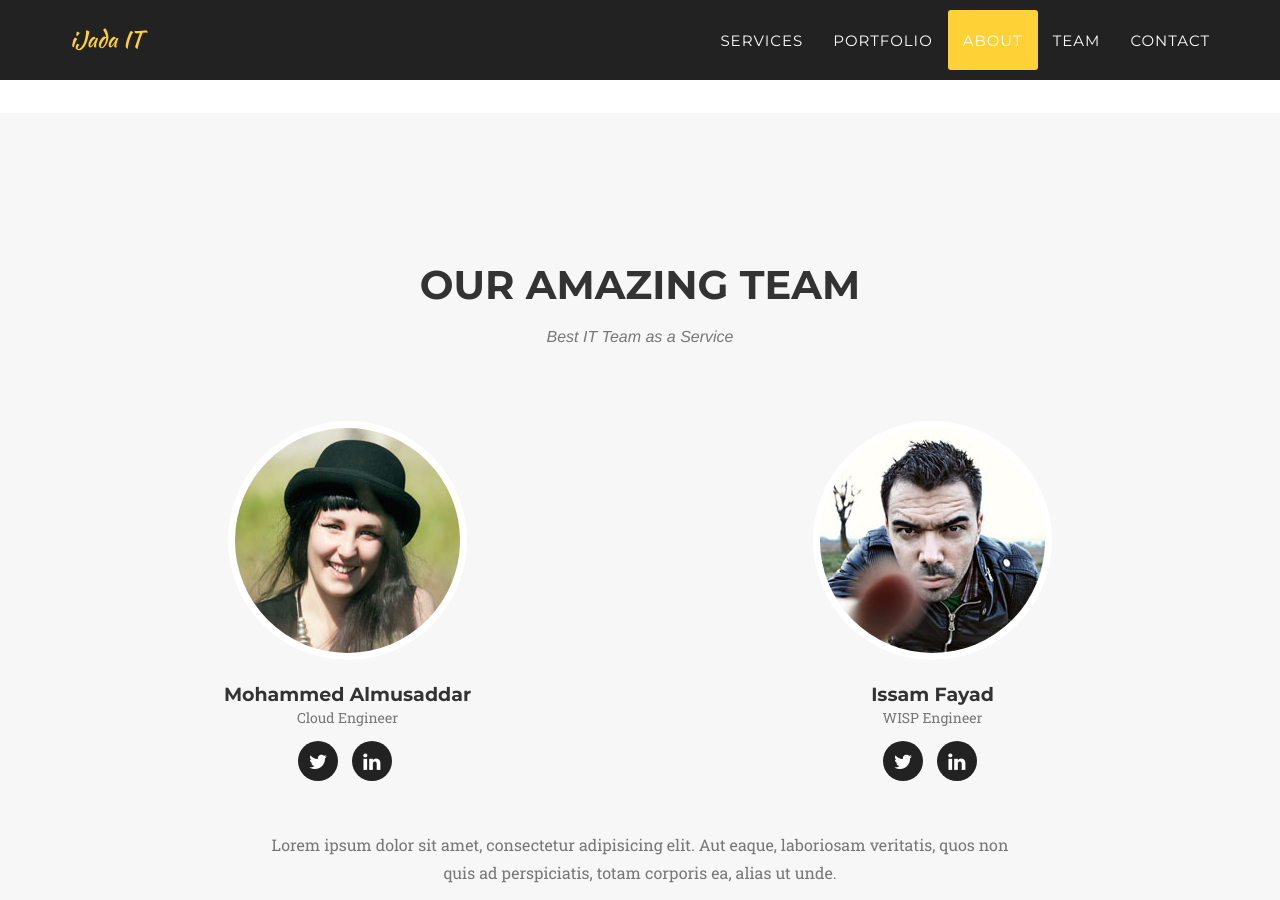
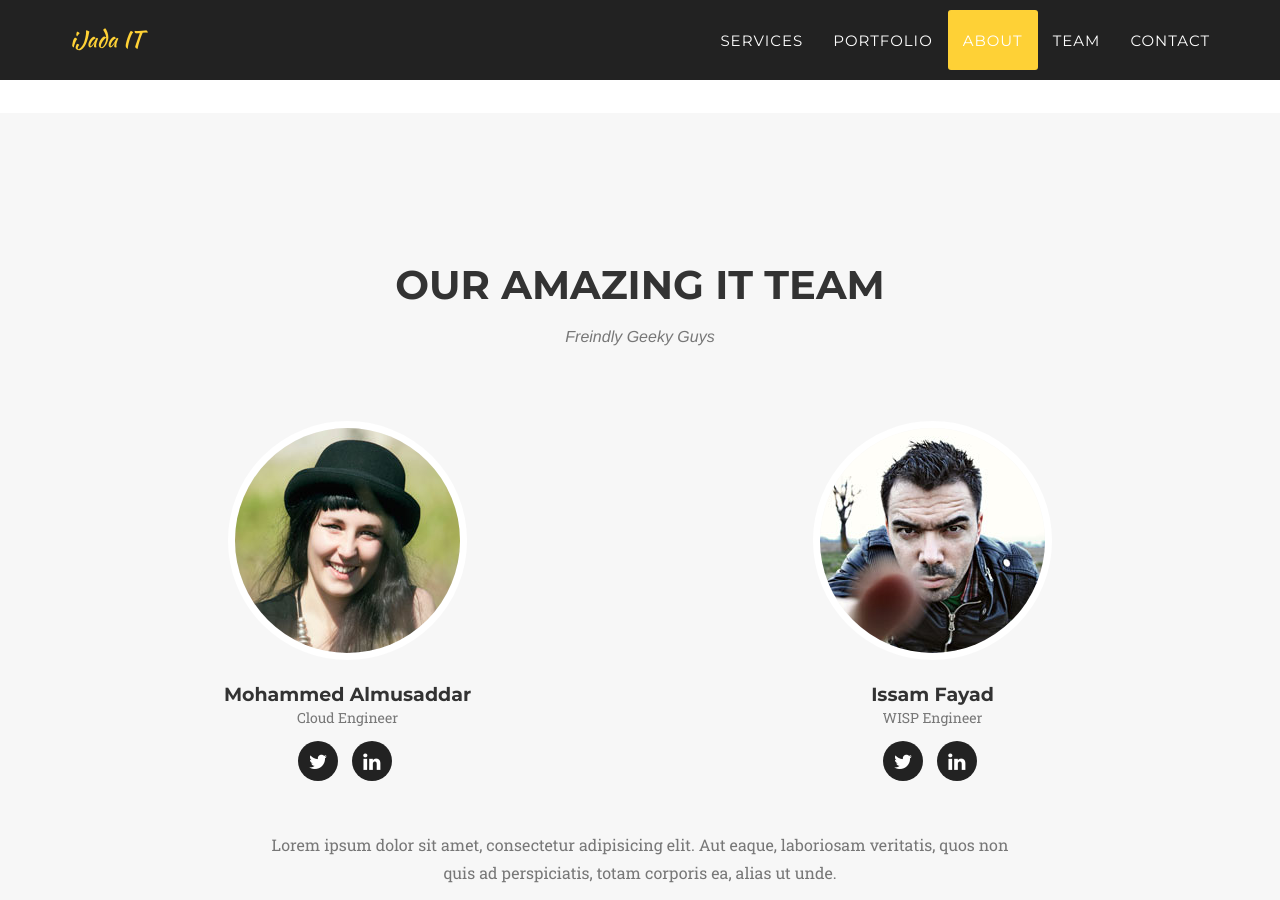
Before and after one commit to ijadait/ijadait.github.io, a Jekyll site: the page built from index.html, in a window 1280 px wide and 900 px high, scrolled down 4427 px. Built offline with Jekyll 4.4.1, drawn with Linux system fonts in a browser that asks for light colours; some web fonts are replaced.

Commit message:
Updated team.html

```diff
--- a/_includes/team.html
+++ b/_includes/team.html
@@ -3,8 +3,8 @@
         <div class="container">
             <div class="row">
                 <div class="col-lg-12 text-center">
-                    <h2 class="section-heading">Our Amazing Team</h2>
-                    <h3 class="section-subheading text-muted">Best IT Team as a Service</h3>
+                    <h2 class="section-heading">Our Amazing IT Team</h2>
+                    <h3 class="section-subheading text-muted">Freindly Geeky Guys</h3>
                 </div>
             </div>
             <div class="row">
```
